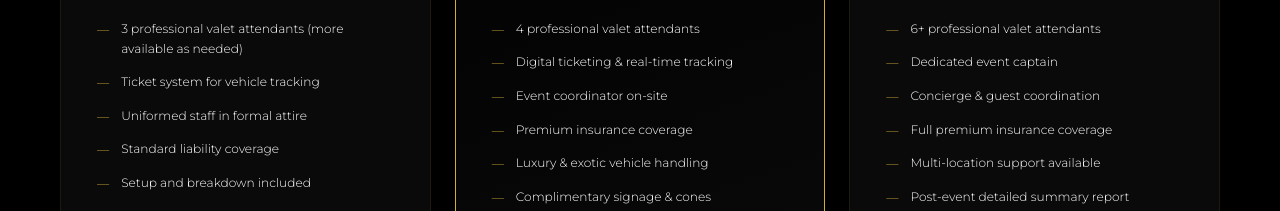
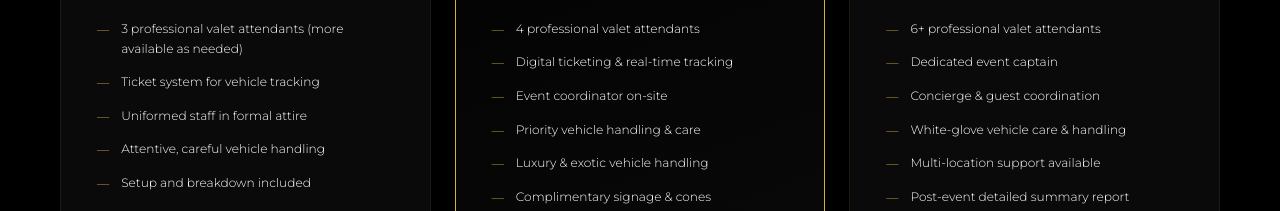
Before and after one commit to angadhuppal-cpu/prestigevalet.agency, a plain HTML site: page index.html in a window 1280 px wide. Shown: the part 2580-2791 px from the top of the page. Drawn offline with nearby package versions, Linux system fonts and the light colour scheme.

Commit message:
Replace insurance coverage with vehicle handling details

```diff
--- a/index.html
+++ b/index.html
@@ -1108,7 +1108,7 @@
           <li>Ticket system for vehicle tracking</li>
 
           <li>Uniformed staff in formal attire</li>
-          <li>Standard liability coverage</li>
+          <li>Attentive, careful vehicle handling</li>
           <li>Setup and breakdown included</li>
         </ul>
         <a href="#contact" class="pricing-cta">Get a Custom Quote</a>
@@ -1125,7 +1125,7 @@
           <li>Digital ticketing & real-time tracking</li>
 
           <li>Event coordinator on-site</li>
-          <li>Premium insurance coverage</li>
+          <li>Priority vehicle handling & care</li>
           <li>Luxury & exotic vehicle handling</li>
           <li>Complimentary signage & cones</li>
         </ul>
@@ -1143,7 +1143,7 @@
           <li>Dedicated event captain</li>
 
           <li>Concierge & guest coordination</li>
-          <li>Full premium insurance coverage</li>
+          <li>White-glove vehicle care & handling</li>
           <li>Multi-location support available</li>
           <li>Post-event detailed summary report</li>
         </ul>
```
